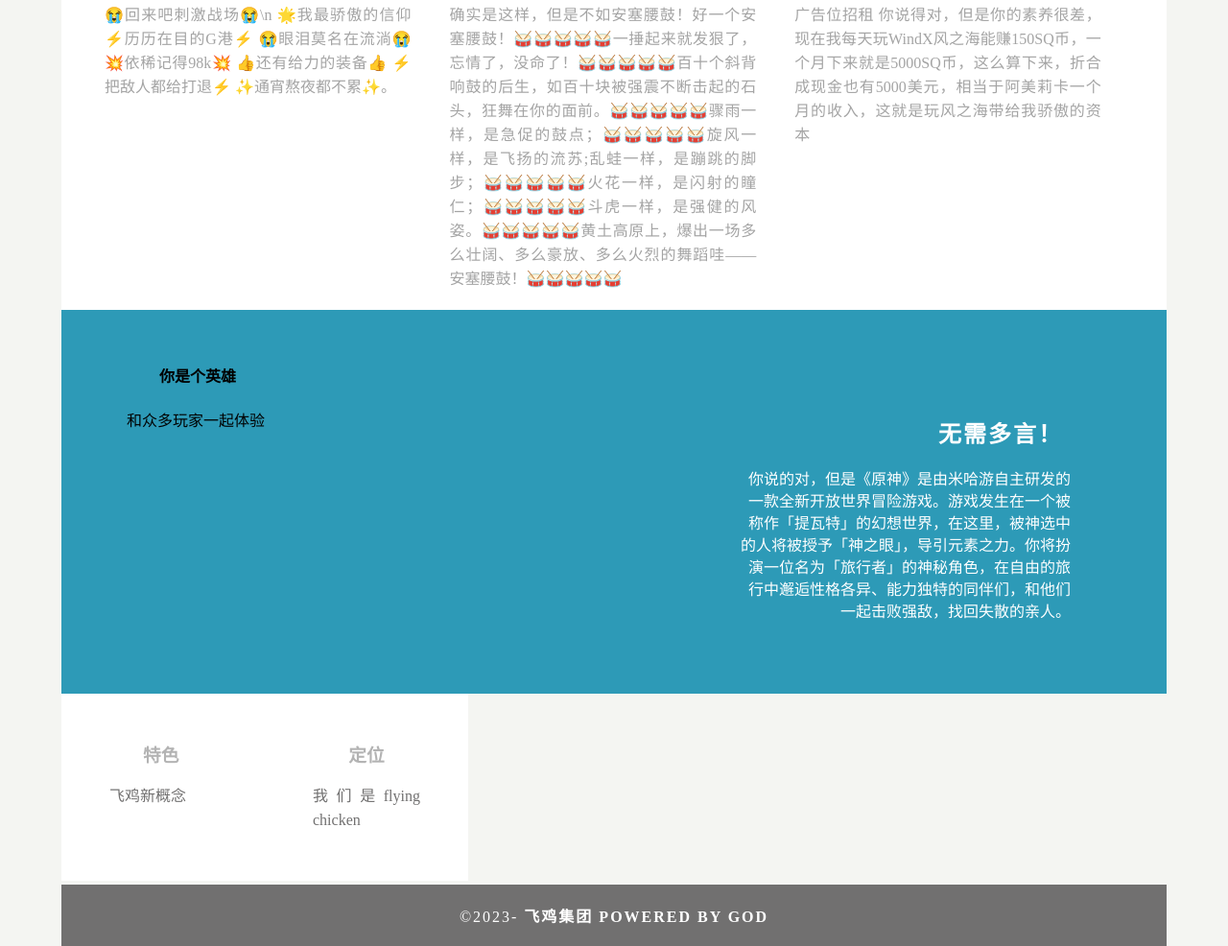
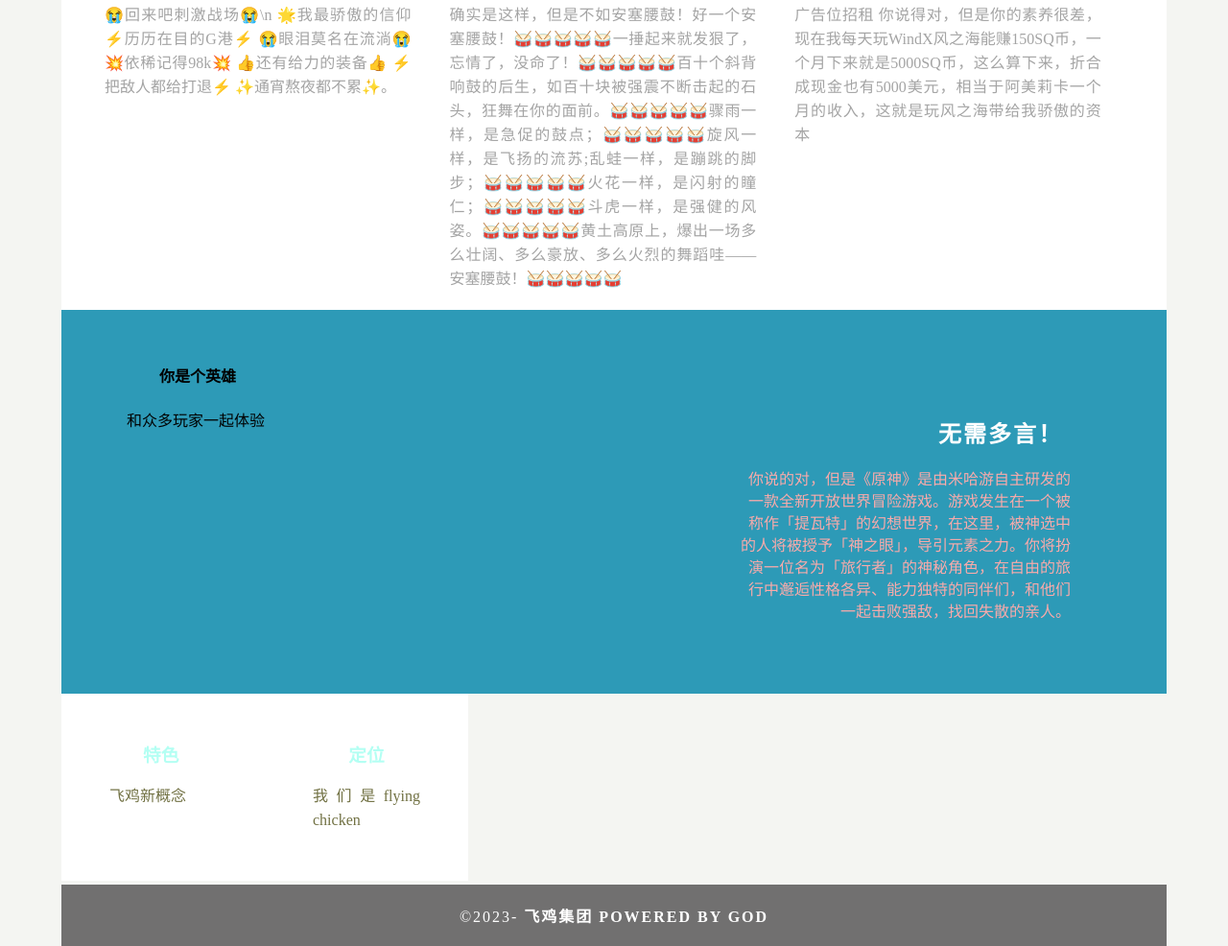
Before and after one commit to Chicken0327/chicken0327.github.io, a plain HTML site: page index.html in a window 1280 px wide. Shown: the part 472-1458 px from the top of the page at 96% size. Drawn offline with Linux system fonts and the light colour scheme; grey boxes are pictures that could not be loaded.

Commit message:
Update singlePageTemplate.css

```diff
--- a/css/singlePageTemplate.css
+++ b/css/singlePageTemplate.css
@@ -163,7 +163,7 @@ ul li:hover a {
 	margin-top: 0px;
 }
 .parallax_description {
-	color: #FFFFFF;
+	color: #FAAAAA;
 	text-align: right;
 	padding-right: 100px;
 	width: 30%;
@@ -187,11 +187,11 @@ footer {
 	float: left;
 }
 footer .footer_column h3 {
-	color: #B3B3B3;
+	color: #B3FFF3;
 	text-align: center;
 }
 footer .footer_column p {
-	color: #717070;
+	color: #717143;
 	background-color: #FFFFFF;
 }
 .cards {
```
